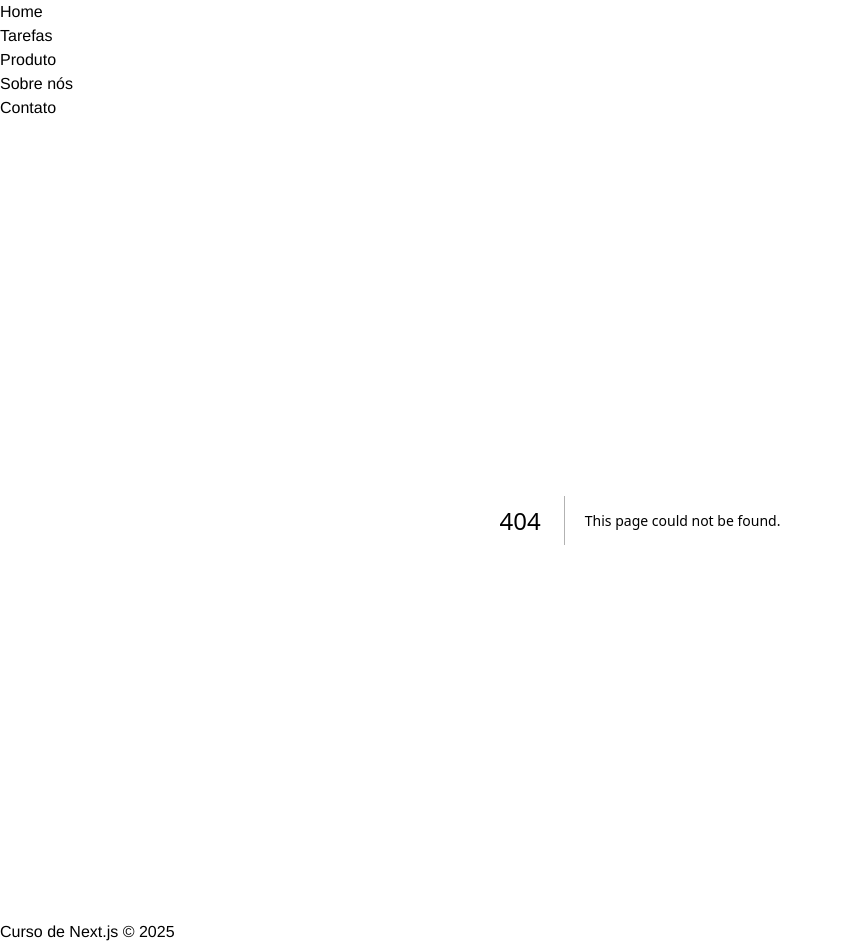
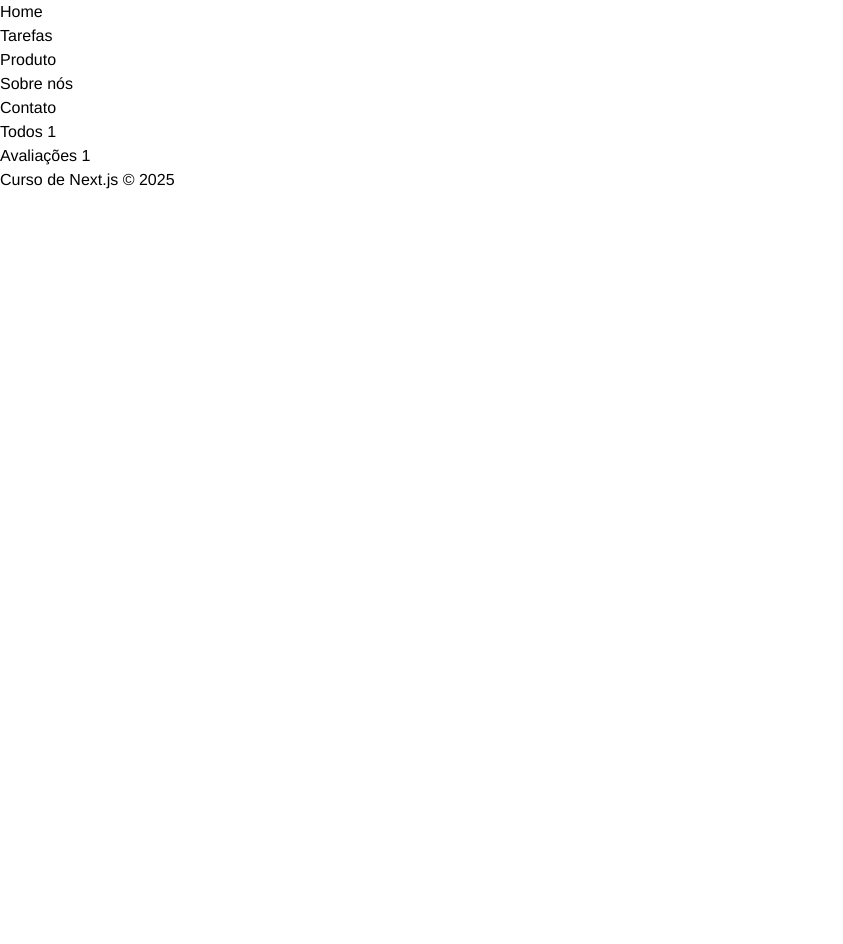
Before and after one commit to AdrianaRoza/next.js_study, a Next.js app: page /todos/1/1/1 in a window 1280 px wide. Before the commit this address had no page. Shown: the whole page, without its empty margins (0-843 px from the left). After the commit the page ends 800 px from the top, so only its background shows below. Built offline with nearby package versions, Linux system fonts and the light colour scheme.

Commit message:
creating dynamic routes

```diff
--- /dev/null
+++ b/src/app/todos/[todosId]/[reviews]/[reviewsId]/page.tsx
@@ -0,0 +1,18 @@
+interface ReviewsParams{
+  params:{
+    todosId: number
+    reviewsId: number
+  }
+}
+
+
+const ReviewsId = ({ params }: ReviewsParams) =>{
+  return(
+    <div>
+      <p>Todos {params.todosId}</p>
+      <p>Avaliações {params.reviewsId} </p>
+    </div>
+  )
+}
+
+export default ReviewsId
```
Also changed, not shown: src/app/todos/[todosId]/page.tsx (added, +16 -0 lines).
